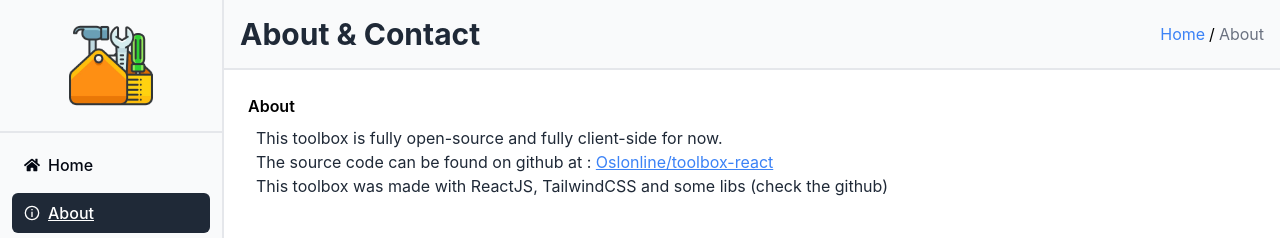
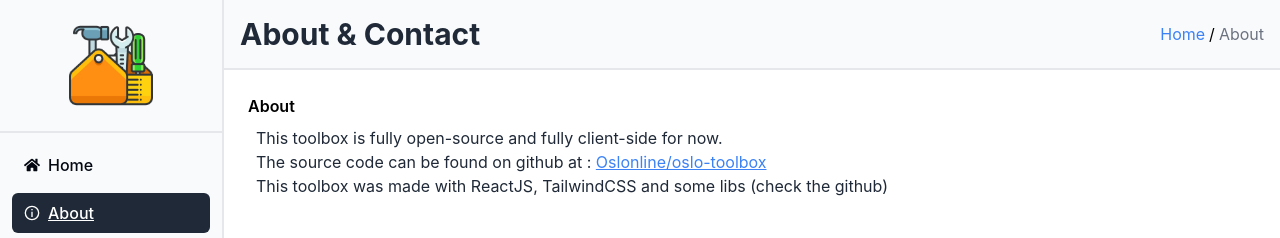
Before and after one commit to Oslonline/oslo-toolbox, a React (Vite) app: page /About in a window 1280 px wide. Shown: the top 238 px of the page. Built offline with nearby package versions, Linux system fonts and the light colour scheme.

Commit message:
fix: fix about page

```diff
--- a/src/pages/About.jsx
+++ b/src/pages/About.jsx
@@ -9,8 +9,8 @@ function About() {
           <p className="text-gray-800">This toolbox is fully open-source and fully client-side for now.</p>
           <p className="text-gray-800">
             The source code can be found on github at :{" "}
-            <a className="text-blue-500 underline hover:text-blue-400 focus:text-blue-600" target="_blank" href="https://github.com/Oslonline/toolbox-react">
-              Oslonline/toolbox-react
+            <a className="text-blue-500 underline hover:text-blue-400 focus:text-blue-600" target="_blank" href="https://github.com/Oslonline/oslo-toolbox">
+              Oslonline/oslo-toolbox
             </a>
           </p>
           <p className="text-gray-800">This toolbox was made with ReactJS, TailwindCSS and some libs (check the github)</p>
```
